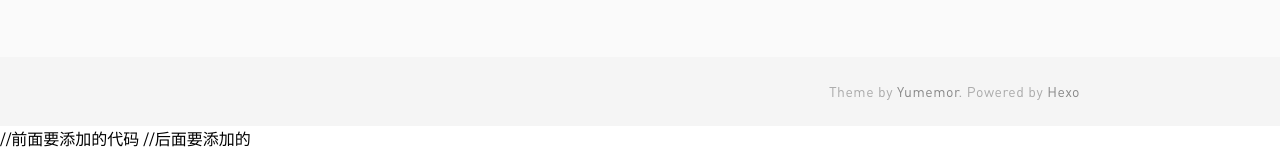
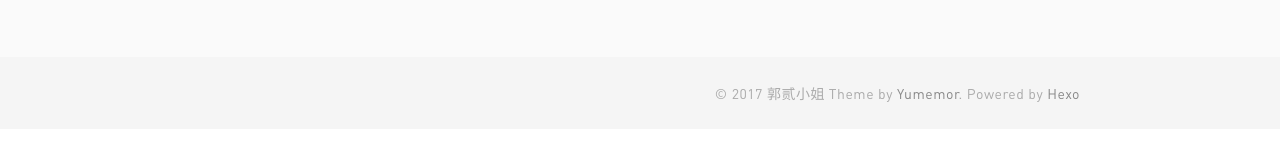
Before and after one commit to auto0010/auto0010.github.io, a plain HTML site: page 2017/01/10/Python下的Mysql模块MySQLdb安装详解/index.html in a window 1280 px wide. Shown: the part 2453-2603 px from the top of the page. After the commit the page ends 2582 px from the top, so only its background shows below. Drawn offline with Linux system fonts and the light colour scheme; a script that the page names is missing.

Commit message:
Site updated: 2017-01-11 15:17:26

```diff
--- a/2017/01/10/Python下的Mysql模块MySQLdb安装详解/index.html
+++ b/2017/01/10/Python下的Mysql模块MySQLdb安装详解/index.html
@@ -199,7 +199,7 @@ var duoshuoQuery = {short_name:"yumemor"};
 
 <footer class="footer" role="contentinfo">
 	<div class="wrapper wrapper--wide split split--responsive">
-		<span>Theme by <a href="http://github.com/yumemor">Yumemor</a>. Powered by <a href="http://hexo.io">Hexo</a></span>
+		<span>&copy 2017 郭贰小姐 Theme by <a href="http://github.com/yumemor">Yumemor</a>. Powered by <a href="http://hexo.io">Hexo</a></span>
 	</div>
 </footer>
 
@@ -216,7 +216,8 @@ var duoshuoQuery = {short_name:"yumemor"};
    			prettyPrint();
 		});
 	</script>
-	//前面要添加的代码
+	<!--baidu-->
+
 <script>
     var _hmt = _hmt || [];
     (function() {
@@ -226,6 +227,6 @@ var duoshuoQuery = {short_name:"yumemor"};
         s.parentNode.insertBefore(hm, s);
     })();
 </script>
-//后面要添加的
+
 	</body>
 </html>
```
Also changed, not shown: 2017/01/10/hello-world/index.html (+4 -3 lines), 2017/01/10/搭建了一个博客系统/index.html (+4 -3 lines), archives/2017/01/index.html (+4 -3 lines), archives/2017/index.html (+4 -3 lines), archives/index.html (+4 -3 lines), index.html (+4 -3 lines), tags/python-mysqldb/index.html (+4 -3 lines).
